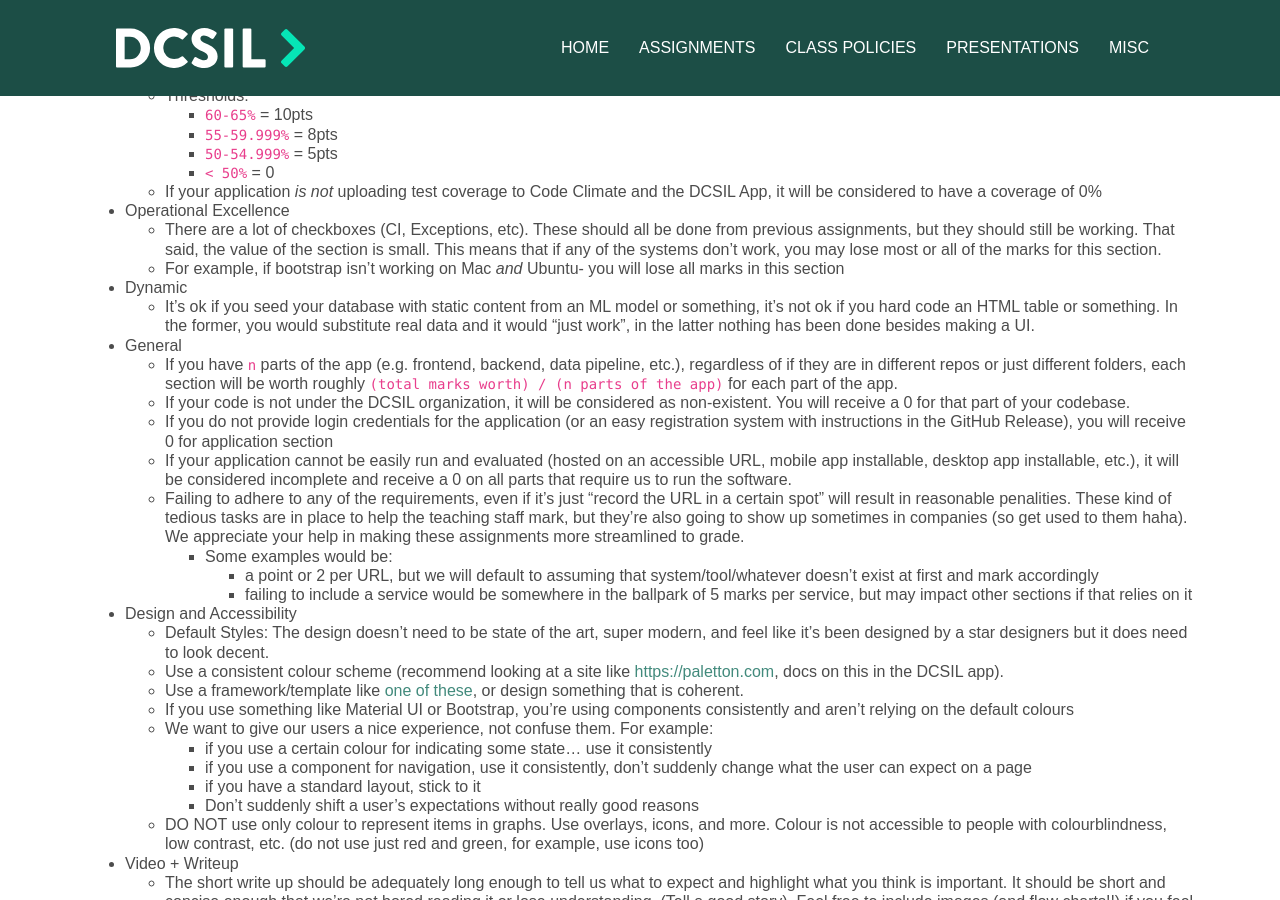
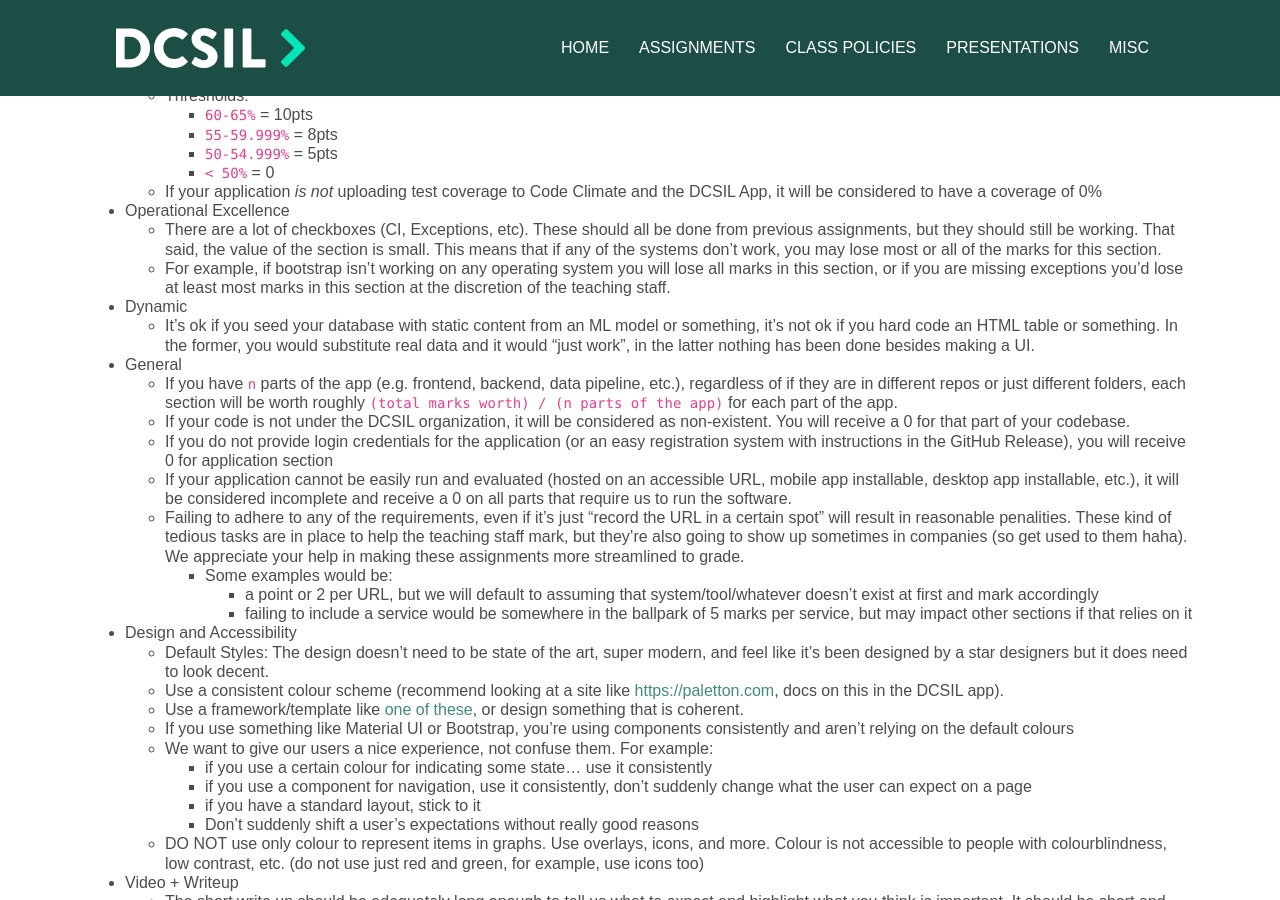
Before and after one commit to dcsil/CSC491, a Jekyll site: the page built from assignments/a7.md, in a window 1280 px wide and 900 px high, scrolled down 2224 px. Built offline with Jekyll 4.4.1, drawn with Linux system fonts in a browser that asks for light colours; our own code applies the rules of GitHub Pages for plain Markdown files.

Commit message:
Clarify an example

```diff
--- a/assignments/a7.md
+++ b/assignments/a7.md
@@ -93,7 +93,7 @@ You must submit the release on the LearnSoftware application. You can find the s
 
 * Operational Excellence
   * There are a lot of checkboxes (CI, Exceptions, etc). These should all be done from previous assignments, but they should still be working. That said, the value of the section is small. This means that if any of the systems don't work, you may lose most or all of the marks for this section.
-  * For example, if bootstrap isn't working on Mac _and_ Ubuntu- you will lose all marks in this section
+  * For example, if bootstrap isn't working on any operating system you will lose all marks in this section, or if you are missing exceptions you'd lose at least most marks in this section at the discretion of the teaching staff.
 
 * Dynamic
   * It's ok if you seed your database with static content from an ML model or something, it's not ok if you hard code an HTML table or something. In the former, you would substitute real data and it would "just work", in the latter nothing has been done besides making a UI.
```
